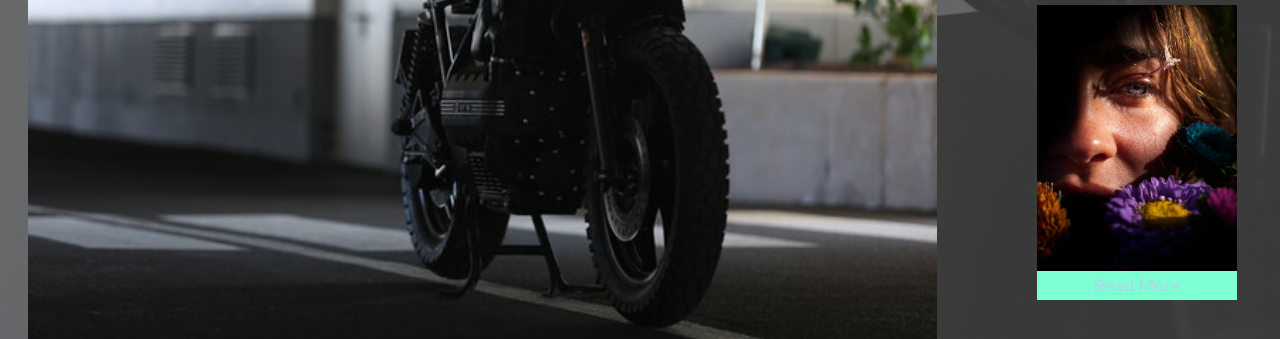
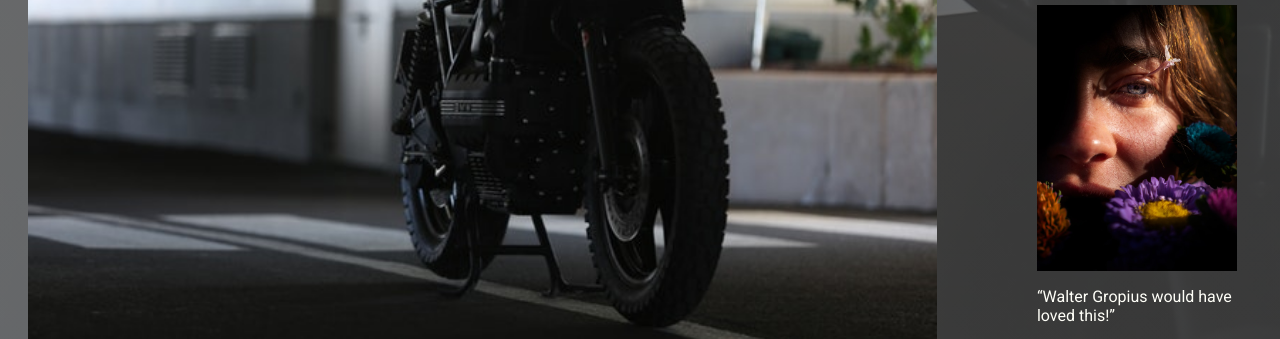
Before and after one commit to chrizmichels/personalblog, a plain HTML site: page index.html in a window 1280 px wide. Shown: the part 611-950 px from the top of the page. Drawn offline with Linux system fonts and the light colour scheme.

Commit message:
added quote

```diff
--- a/index.html
+++ b/index.html
@@ -35,6 +35,12 @@
         <div class="post">
           <h1>About me</h1>
           <img width="200px" height="auto" src="img/author.jpg" alt="" />
+          <p>
+            <q
+              >Walter Gropius would have <br />
+              loved this!</q
+            >
+          </p>
           <button><a href="#">Read More</a></button>
         </div>
       </section>
```
